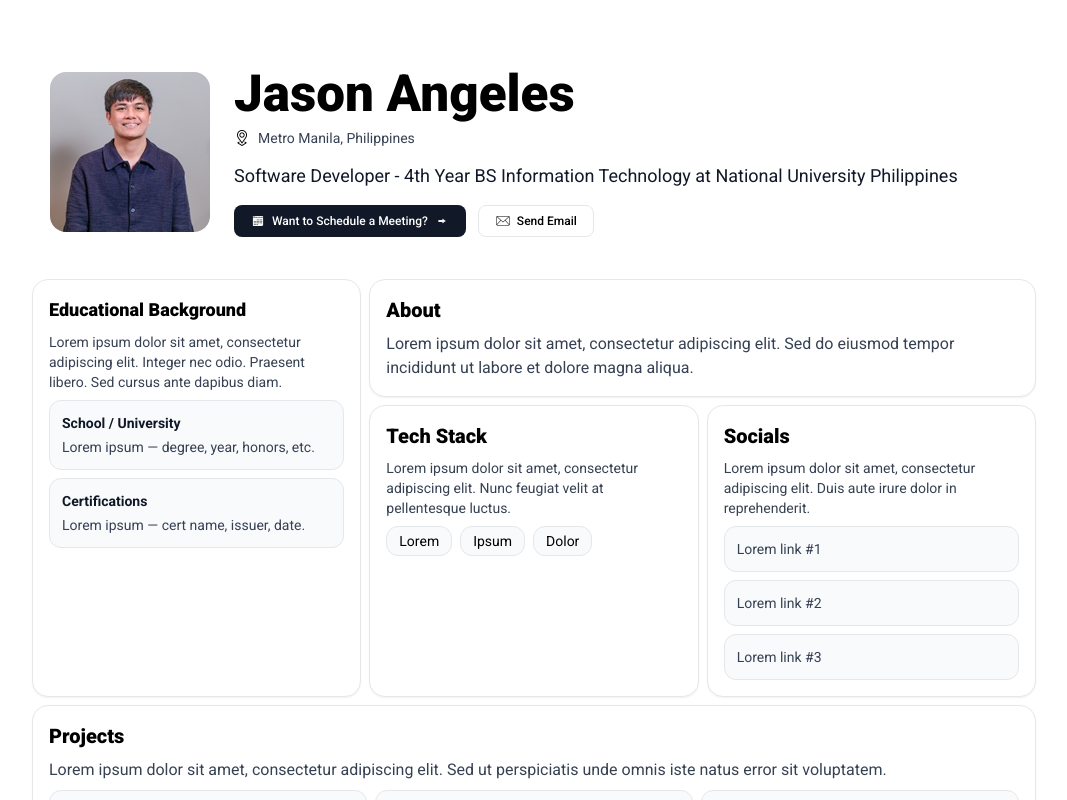
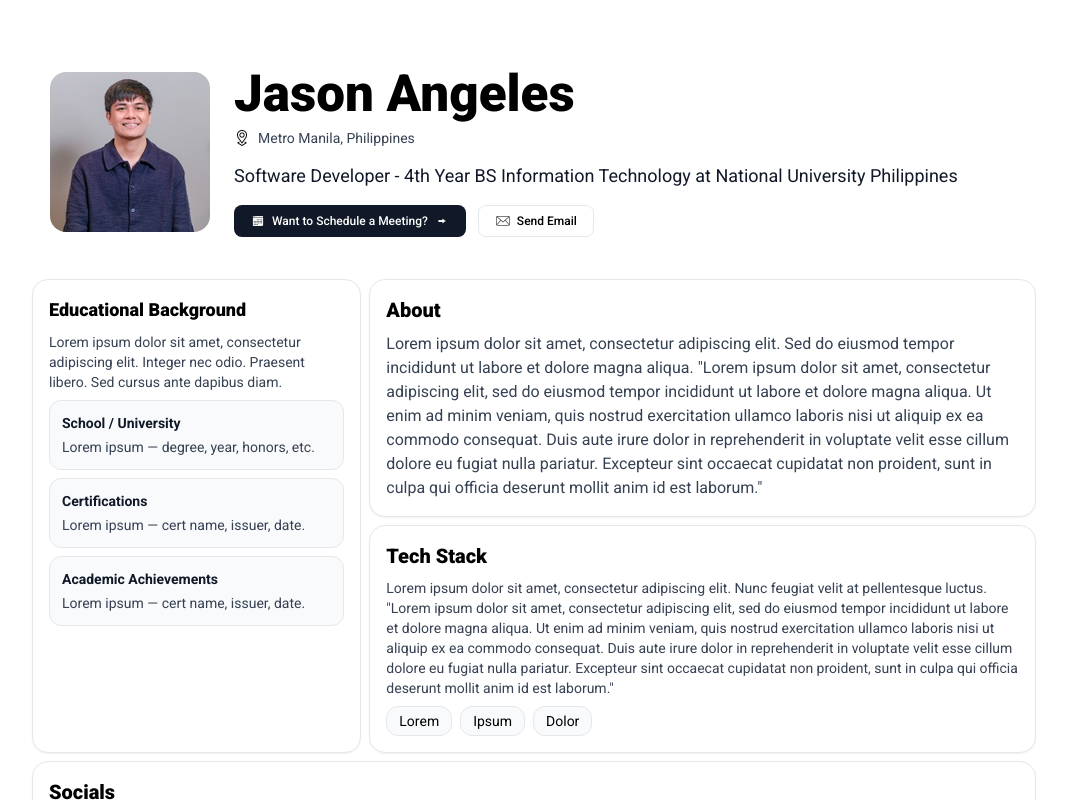
Before and after one commit to 2jzone/2jzone-portfolio, a React (Vite) app in the folder app/: page / in a window 1280 px wide. Shown: the top 800 px of the page, without its empty margins (106-1173 px from the left). Built offline with nearby package versions, Linux system fonts and the light colour scheme.

Commit message:
Minor layout updates

```diff
--- a/app/src/App.jsx
+++ b/app/src/App.jsx
@@ -115,6 +115,12 @@ function App() {
                   Lorem ipsum — cert name, issuer, date.
                 </p>
               </div>
+              <div className="rounded-xl border border-gray-200 bg-gray-50 p-3">
+                <p className="text-sm font-bold text-gray-900">Academic Achievements</p>
+                <p className="mt-1 text-sm text-gray-700">
+                  Lorem ipsum — cert name, issuer, date.
+                </p>
+              </div>
             </div>
           </div>
 
@@ -123,16 +129,16 @@ function App() {
             <h2 className="text-xl font-extrabold">About</h2>
             <p className="text-base text-gray-700">
               Lorem ipsum dolor sit amet, consectetur adipiscing elit. Sed do eiusmod tempor
-              incididunt ut labore et dolore magna aliqua.
+              incididunt ut labore et dolore magna aliqua. "Lorem ipsum dolor sit amet, consectetur adipiscing elit, sed do eiusmod tempor incididunt ut labore et dolore magna aliqua. Ut enim ad minim veniam, quis nostrud exercitation ullamco laboris nisi ut aliquip ex ea commodo consequat. Duis aute irure dolor in reprehenderit in voluptate velit esse cillum dolore eu fugiat nulla pariatur. Excepteur sint occaecat cupidatat non proident, sunt in culpa qui officia deserunt mollit anim id est laborum."
             </p>
           </div>
 
           {/* Tech Stack */}
-          <div className="bento-card p-4 col-span-1 md:col-span-2 space-y-2 group animate-fade-in md:order-3">
+          <div className="bento-card p-4 col-span-1 md:col-span-4 space-y-2 group animate-fade-in md:order-3">
             <h2 className="text-xl font-extrabold">Tech Stack</h2>
             <p className="text-sm text-gray-700">
               Lorem ipsum dolor sit amet, consectetur adipiscing elit. Nunc feugiat velit at
-              pellentesque luctus.
+              pellentesque luctus. "Lorem ipsum dolor sit amet, consectetur adipiscing elit, sed do eiusmod tempor incididunt ut labore et dolore magna aliqua. Ut enim ad minim veniam, quis nostrud exercitation ullamco laboris nisi ut aliquip ex ea commodo consequat. Duis aute irure dolor in reprehenderit in voluptate velit esse cillum dolore eu fugiat nulla pariatur. Excepteur sint occaecat cupidatat non proident, sunt in culpa qui officia deserunt mollit anim id est laborum."
             </p>
             <div className="flex flex-wrap gap-2">
               <span className="rounded-xl border border-gray-200 bg-gray-50 px-3 py-1 text-sm">
@@ -148,7 +154,7 @@ function App() {
           </div>
 
           {/* Socials */}
-          <div className="bento-card p-4 col-span-1 md:col-span-2 space-y-2 group animate-fade-in md:order-4">
+          <div className="bento-card p-4 col-span-1 md:col-span-6 space-y-2 group animate-fade-in md:order-4">
             <h2 className="text-xl font-extrabold">Socials</h2>
             <p className="text-sm text-gray-700">
               Lorem ipsum dolor sit amet, consectetur adipiscing elit. Duis aute irure dolor
```
